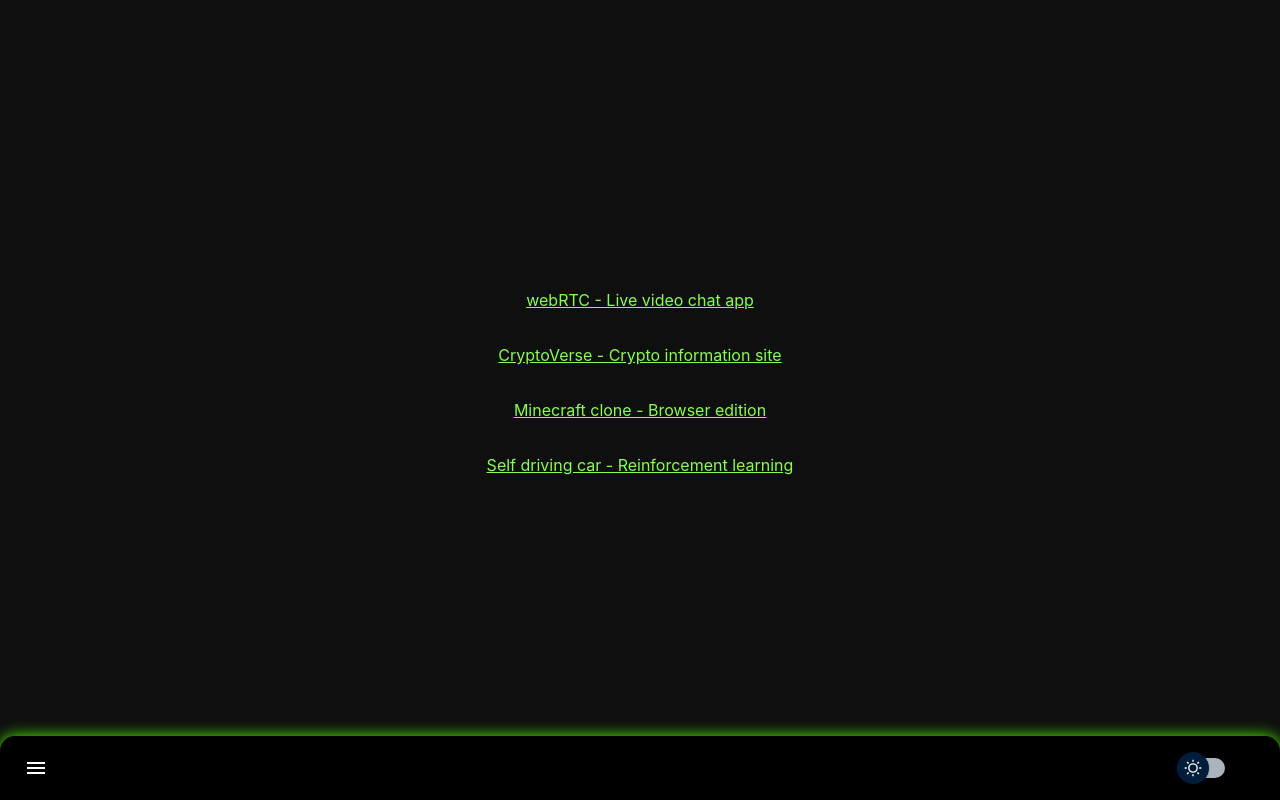
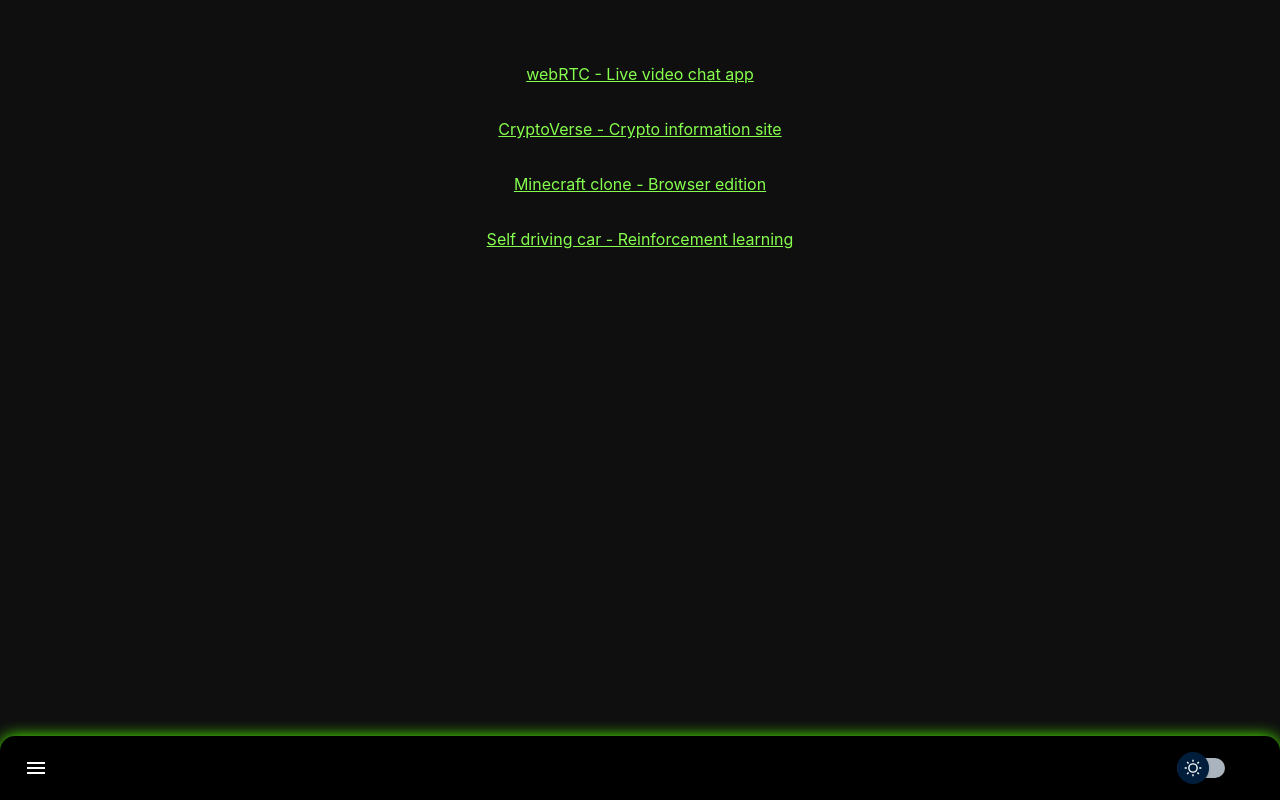
Before and after one commit to dtellz/d-t.com, a React (Create React App) app: page /projects in a window 1280 px wide. Built offline with nearby package versions, Linux system fonts and the light colour scheme.

Commit message:
fix about page styling

```diff
--- a/src/pages/about/style.css
+++ b/src/pages/about/style.css
@@ -1,10 +1,11 @@
 .about__container {
     display: flex;
     flex-direction: column;
-    justify-content: center;
     align-items: center;
     width: 100vw;
     height: 100vh;
+    padding-top: 5%;
+    padding-bottom: 20%;
 }
 
 .container-dark {
@@ -50,4 +51,5 @@
     display: flex;
     flex-direction: column;
     width: 80%;
+    padding-bottom: 20%;
 }
```
